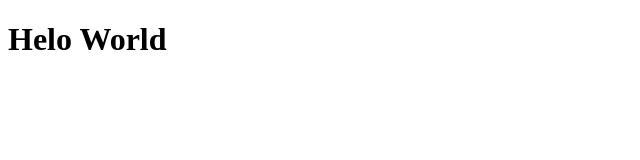
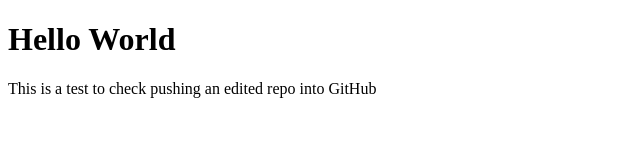
Before and after one commit to akhilaguna/test-repo, a plain HTML site: page index.html in a window 1280 px wide. Shown: the whole page, without its empty margins (0-640 px from the left). Drawn offline with Linux system fonts and the light colour scheme.

Commit message:
test edit

```diff
--- a/index.html
+++ b/index.html
@@ -4,6 +4,8 @@
     <title>test-repo</title>
 </head>
 <body>
-    <h1>Helo World</h1>
+    <h1>Hello World</h1>
+
+    <p>This is a test to check pushing an edited repo into GitHub</p>
 </body>
 </html>
```
